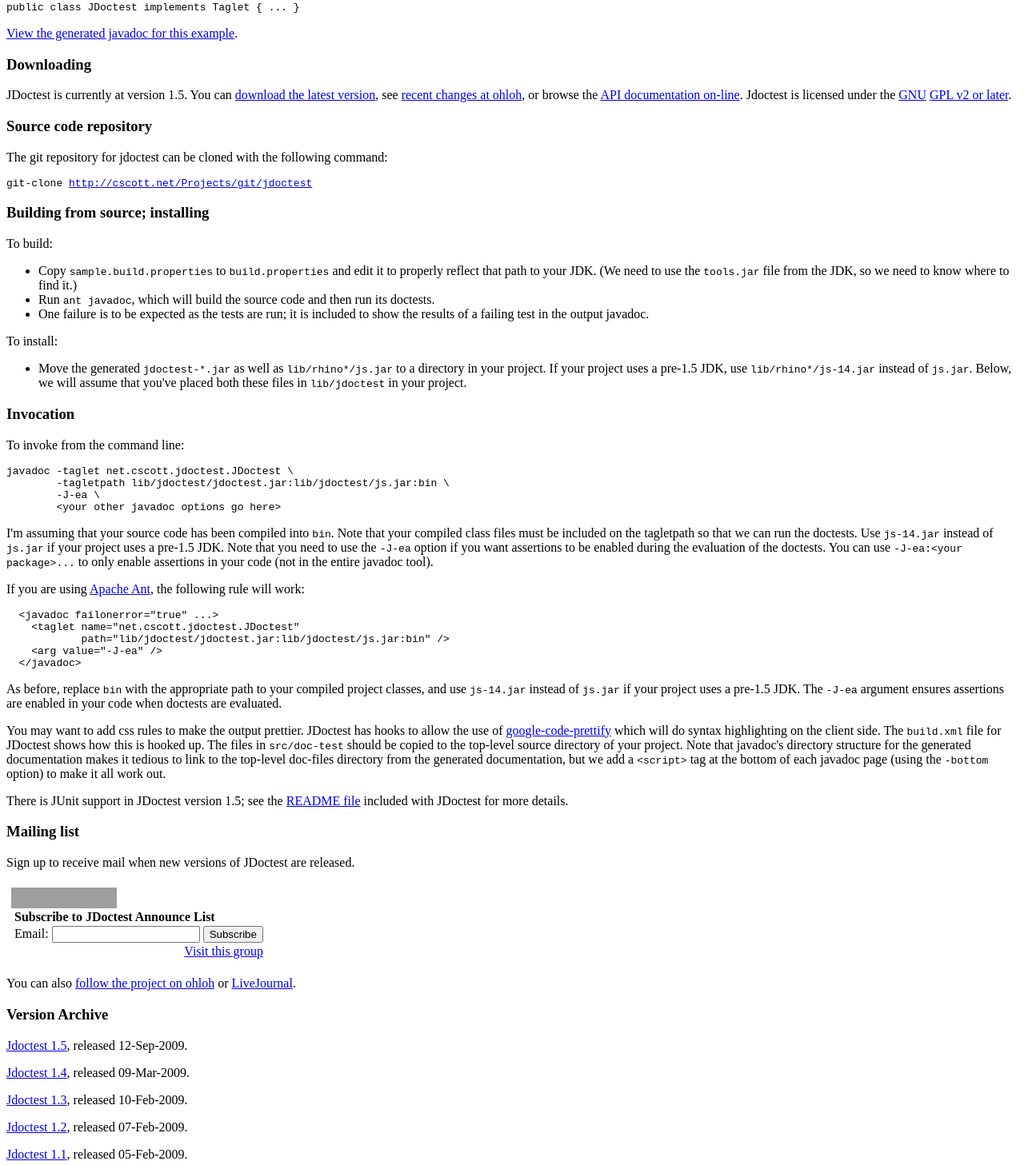
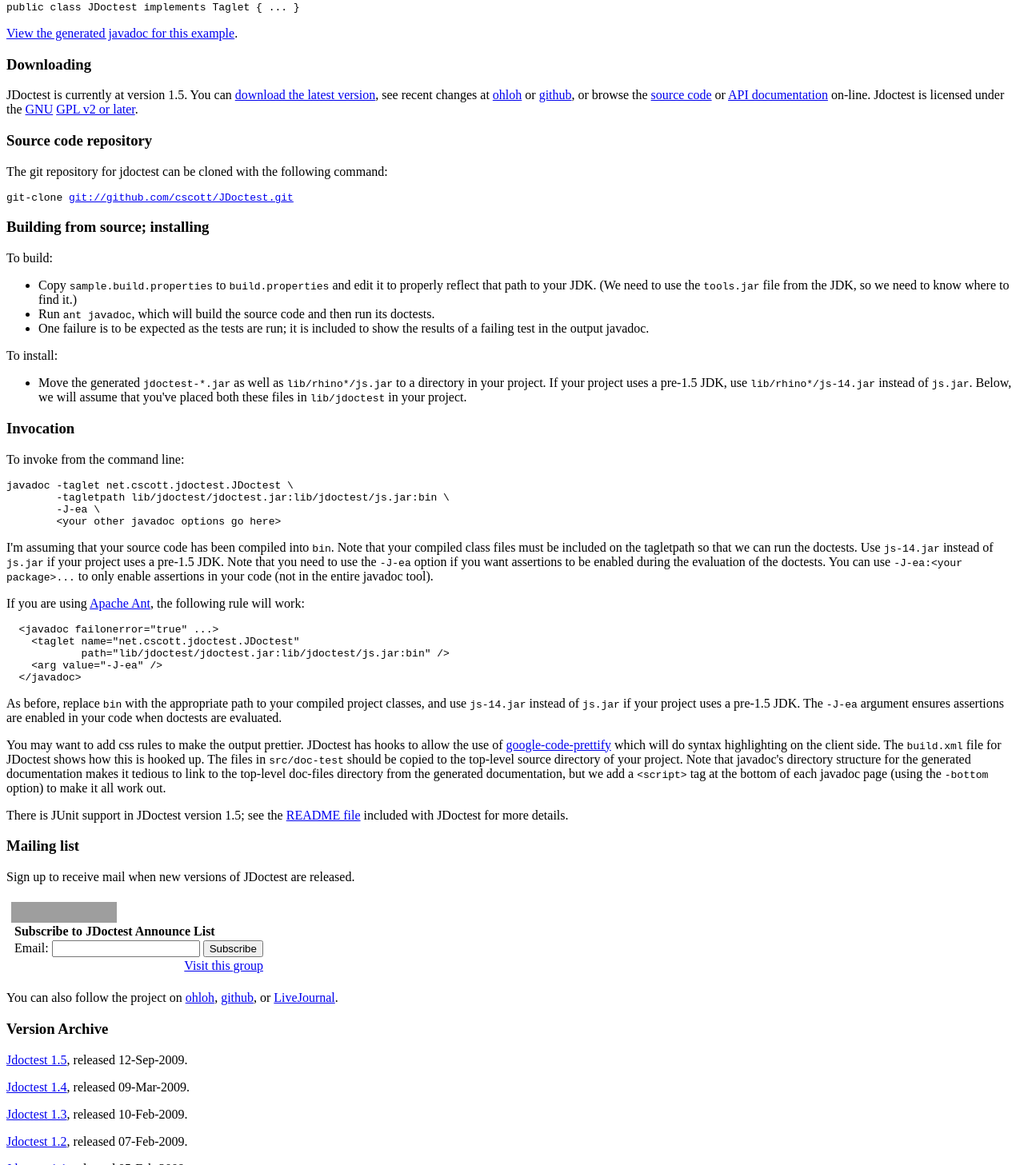
Before and after one commit to cscott/JDoctest, a plain HTML site: page index.html in a window 1280 px wide. Shown: the part 896-2353 px from the top of the page at 80% size. Drawn offline with Linux system fonts and the light colour scheme; grey boxes are pictures that could not be loaded.

Commit message:
Update to point to github where appropriate.

```diff
--- a/index.html
+++ b/index.html
@@ -8,6 +8,10 @@
   <meta name="keywords"
         content="javadoc,doctest,java" />
 <base href="http://cscott.net/Projects/JDoctest/index.html" />
+<link rel="icon" href="headshot.png" type="image/png">
+<link rel="shortcut icon" href="http://cscott.net/favicon.ico">
+<link rel="alternate" type="application/atom+xml" title="Commits to JDoctest" href="http://github.com/feeds/cscott/commits/JDoctest/master" >
+
 </head>
 <body bgcolor="white">
 <h1 align="center">JDoctest<br /><font size="-1">An implementation of
@@ -86,9 +90,13 @@ public class JDoctest implements Taglet { ... }
 <h3>Downloading</h3>
 <p>JDoctest is currently at version 1.5.  You can
 <a href="jdoctest-latest/">download the latest version</a>,
-see <a href="https://www.ohloh.net/p/jdoctest/commits">recent changes at ohloh</a>,
+see recent changes at
+<a href="https://www.ohloh.net/p/jdoctest/commits">ohloh</a> or
+<a href="http://github.com/cscott/JDoctest/commits/master">github</a>,
 <!--see <a href="jdoctest-latest/ChangeLog.txt">recent changes</a>,-->
-or browse the <a href="jdoctest-latest/api">API documentation on-line</a>.
+or browse the
+<a href="http://github.com/cscott/JDoctest">source code</a> or
+<a href="jdoctest-latest/api">API documentation</a> on-line.
 Jdoctest is licensed under the <a href="http://www.gnu.org">GNU</a>
 <a href="http://www.fsf.org/copyleft/gpl.html">GPL v2 or later</a>.
 </p>
@@ -96,7 +104,7 @@ Jdoctest is licensed under the <a href="http://www.gnu.org">GNU</a>
 <h3>Source code repository</h3>
 <p>The git repository for jdoctest can be cloned with the following command:</p>
 <pre>
-git-clone <a href="http://cscott.net/Projects/git/jdoctest">http://cscott.net/Projects/git/jdoctest</a>
+git-clone <a href="git://github.com/cscott/JDoctest.git">git://github.com/cscott/JDoctest.git</a>
 </pre>
 
 <h3>Building from source; installing</h3>
@@ -193,8 +201,10 @@ released.</p>
 </td></tr>
 </table>
 
-<p>You can also <a href="https://www.ohloh.net/p/jdoctest">follow the project on
-ohloh</a> or
+<p>You can also follow the project on
+<a href="https://www.ohloh.net/p/jdoctest">ohloh</a>,
+<a href="http://github.com/feeds/cscott/commits/JDoctest/master">github</a>,
+or
 <a href="http://cananian.livejournal.com/tag/jdoctest">LiveJournal</a>.</p>
 
 <h3>Version Archive</h3>
```
